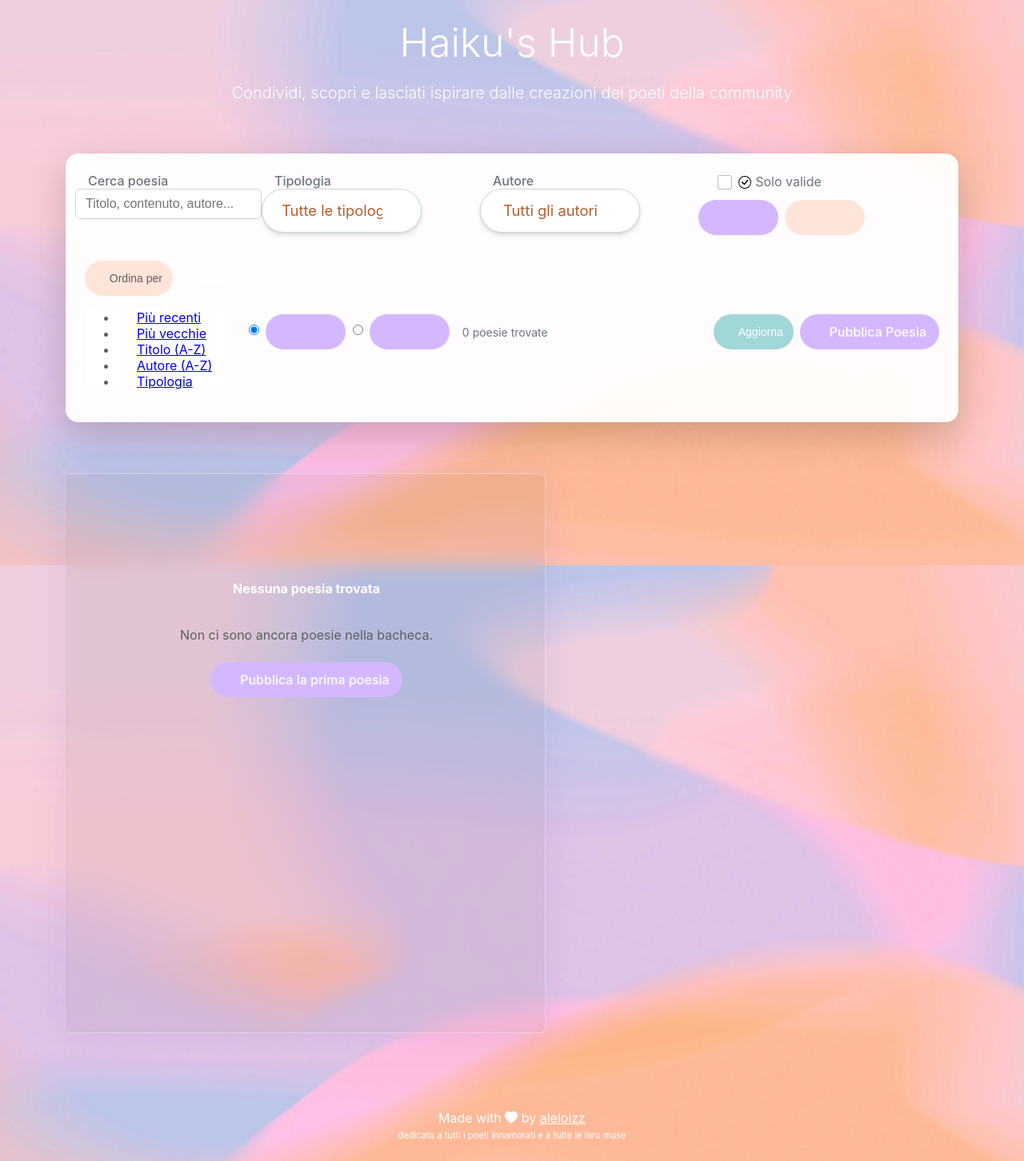
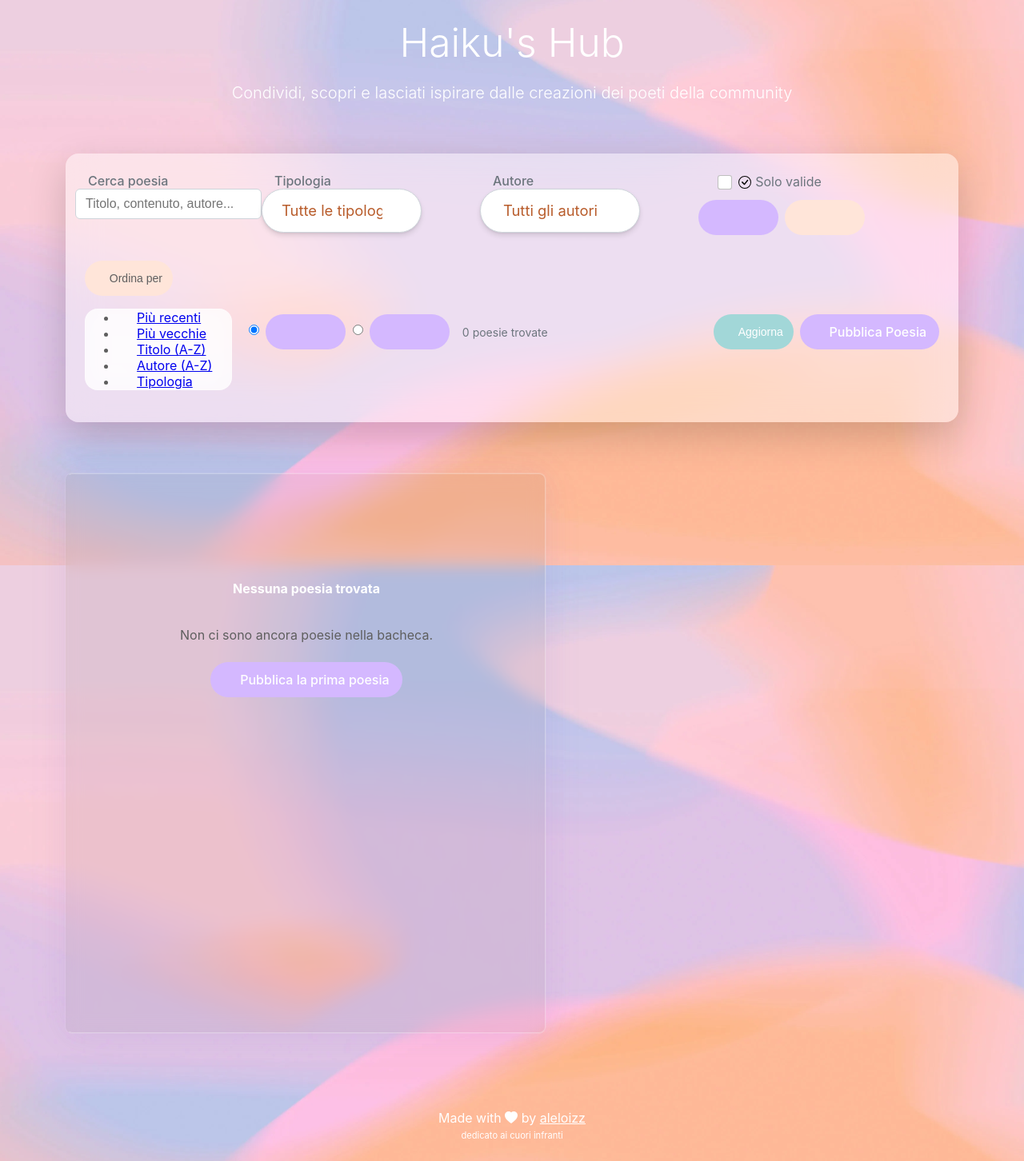
Before and after one commit to aleloizz/Ale-s-Haikus, a Python web app: template templates/bacheca.html in a window 1280 px wide. Shown: the part 93-1545 px from the top of the page at 80% size. Run offline with Jinja, Linux system fonts and the light colour scheme; the template is opened without the code that fills it, so the values that code supplies are empty; some web fonts are replaced.

Commit message:
piccoli fix estetici in footers e colori bacheca

```diff
--- a/static/css/bacheca.css
+++ b/static/css/bacheca.css
@@ -18,7 +18,7 @@
     --border-light: rgba(255,255,255,0.2);
     --glass-bg: rgba(255,255,255,0.15);
     --glass-border: rgba(255,255,255,0.2);
-    --filter-card-bg: rgba(255,255,255,0.95);
+    --filter-card-bg: rgba(255,255,255,0.45);
     --shadow-glow: 0 8px 32px rgba(149,117,205,0.15);
 }
 
@@ -210,7 +210,7 @@
 }
 
 .dropdown-menu {
-    background: rgba(255, 255, 255, 0.95);
+    background: rgba(255, 255, 255, 0.75);
     backdrop-filter: blur(15px);
     border: 1px solid rgba(255, 255, 255, 0.3);
     border-radius: 1rem;
--- a/templates/bacheca.html
+++ b/templates/bacheca.html
@@ -534,7 +534,7 @@ body{font-family:'Inter',-apple-system,BlinkMacSystemFont,'Segoe UI',Roboto,sans
             <div class="container text-center">
                 <p class="mb-0">Made with <i class="bi bi-heart-fill"></i> by
                     <a href="https://github.com/aleloizz" class="text-white">aleloizz</a><br>
-                    <small><small>dedicato a tutti i poeti innamorati e a tutte le loro muse</small></small>
+                    <small><small>dedicato ai cuori infranti</small></small>
                 </p>
             </div>
         </footer>
--- a/templates/wiki.html
+++ b/templates/wiki.html
@@ -172,7 +172,7 @@
             <div class="container text-center">
                 <p class="mb-0">Made with <i class="bi bi-heart-fill"></i> by
                     <a href="https://github.com/aleloizz" class="text-white">aleloizz</a><br>
-                    <small><small>dedicato a tutti i poeti innamorati e a tutte le loro muse</small></small>
+                    <small><small>dedicato ai sognatori</small></small>
                 </p>
             </div>
         </footer>
```
